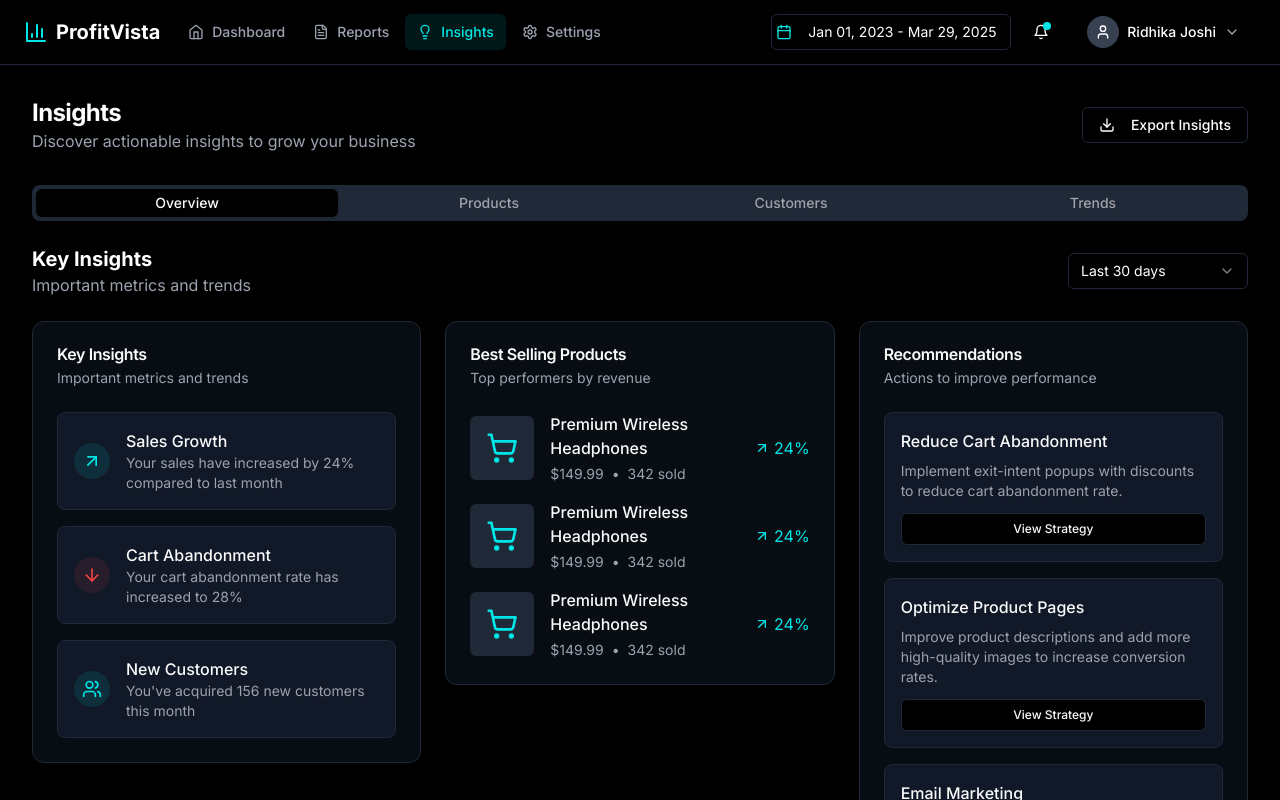
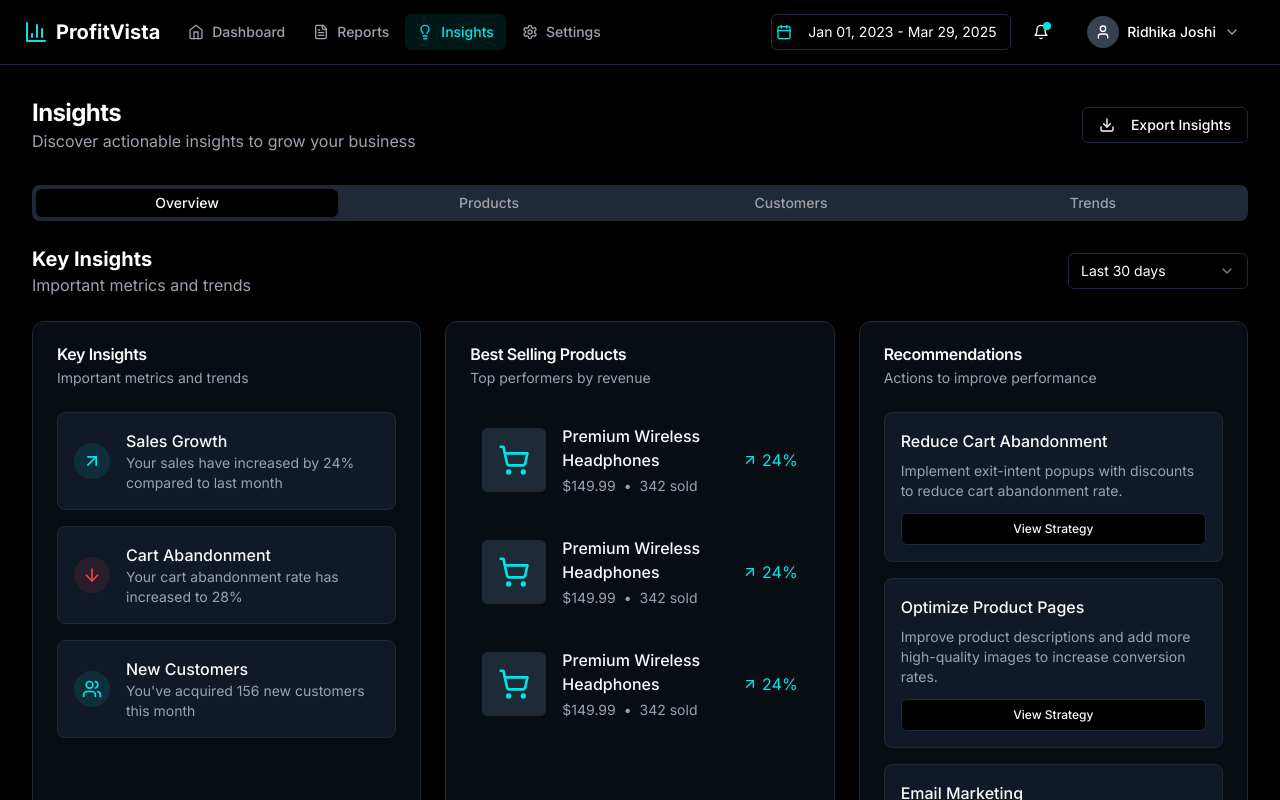
Before and after one commit to RidhikaJoshi/ProfitVista, a Next.js app: page /dashboard/insights in a window 1280 px wide. Shown: the top 800 px of the page. Built offline with nearby package versions, Linux system fonts and the light colour scheme.

Commit message:
Refactor dashboard components to improve styling and enhance hover effects

```diff
--- a/app/dashboard/insights/page.tsx
+++ b/app/dashboard/insights/page.tsx
@@ -238,7 +238,7 @@ export default function InsightsPage() {
             animate="visible"
             className="grid gap-6 md:grid-cols-2 lg:grid-cols-3"
           >
-            <motion.div variants={itemVariants}>
+            {/* <motion.div variants={itemVariants}> */}
               <Card className="border-gray-800 bg-gray-900/50">
                 <CardHeader>
                   <CardTitle>Key Insights</CardTitle>
@@ -293,9 +293,9 @@ export default function InsightsPage() {
                   </div>
                 </CardContent>
               </Card>
-            </motion.div>
+            {/* </motion.div> */}
 
-            <motion.div variants={itemVariants}>
+            {/* <motion.div variants={itemVariants}> */}
               <Card className="border-gray-800 bg-gray-900/50">
                 <CardHeader>
                   <CardTitle>Best Selling Products</CardTitle>
@@ -309,7 +309,7 @@ export default function InsightsPage() {
                         initial={{ opacity: 0, x: -20 }}
                         animate={{ opacity: 1, x: 0 }}
                         transition={{ duration: 0.3, delay: i * 0.1 }}
-                        className="flex items-center gap-4"
+                        className="flex items-center gap-4 hover:bg-gray-800/50 rounded-lg justify-between p-3"
                       >
                         <div className="h-16 w-16 rounded-md bg-gray-800 flex items-center justify-center">
                           <ShoppingCart className="h-8 w-8 text-[#00e6e6]" />
@@ -331,9 +331,9 @@ export default function InsightsPage() {
                   </div>
                 </CardContent>
               </Card>
-            </motion.div>
+            {/* </motion.div> */}
 
-            <motion.div variants={itemVariants}>
+            {/* <motion.div variants={itemVariants}> */}
               <Card className="border-gray-800 bg-gray-900/50">
                 <CardHeader>
                   <CardTitle>Recommendations</CardTitle>
@@ -371,7 +371,7 @@ export default function InsightsPage() {
                   </div>
                 </CardContent>
               </Card>
-            </motion.div>
+            {/* </motion.div> */}
           </motion.div>
 
           <motion.div
--- a/app/dashboard/page.tsx
+++ b/app/dashboard/page.tsx
@@ -280,14 +280,14 @@ export default function DashboardPage() {
                 <CardDescription className="text-gray-400">Top performers by revenue</CardDescription>
               </CardHeader>
               <CardContent>
-                <div className="space-y-4 h-full">
+                <div className="space-y-4 h-full ">
                   {[1, 2, 3,4].map((i) => (
                     <motion.div
                       key={i}
                       initial={{ opacity: 0, x: -20 }}
                       animate={{ opacity: 1, x: 0 }}
                       transition={{ duration: 0.3, delay: i * 0.1 }}
-                      className="flex items-center gap-4"
+                      className="flex items-center gap-4 hover:bg-gray-800/50 rounded-lg p-3"
                     >
                       <div className="h-16 w-16 rounded-md bg-gray-800 flex items-center justify-center">
                         <ShoppingCart className="h-8 w-8 text-[#00e6e6]" />
@@ -329,7 +329,7 @@ export default function DashboardPage() {
                       transition={{ duration: 0.3, delay: i * 0.1 }}
                       //className="flex items-center gap-4"
                        className="rounded-lg border border-gray-800 bg-gray-900 flex items-center gap-4 p-3"
-                      whileHover={{ y: -5, boxShadow: "0 10px 30px -15px rgba(255, 0, 0, 0.2)" }}
+                      whileHover={{ y: -7, boxShadow: "0 10px 30px -15px rgba(255, 0, 0, 0.2)" }}
                     >
                       <div className="h-10 w-10 rounded-full bg-gray-800 flex items-center justify-center">
                         <Users className="h-5 w-5 text-[#00e6e6]" />
```
